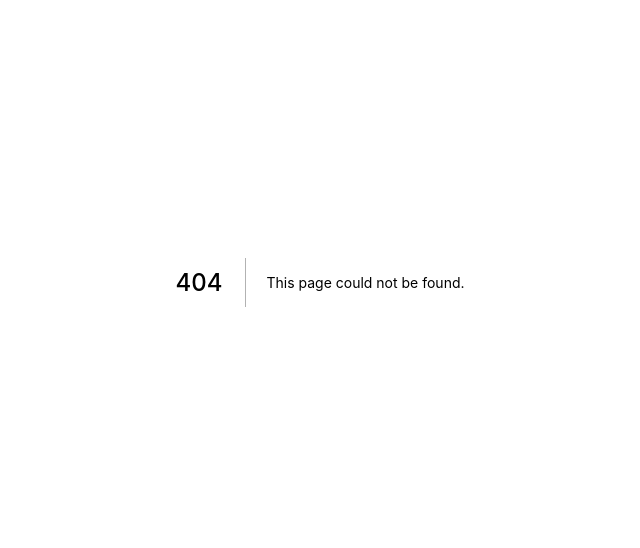
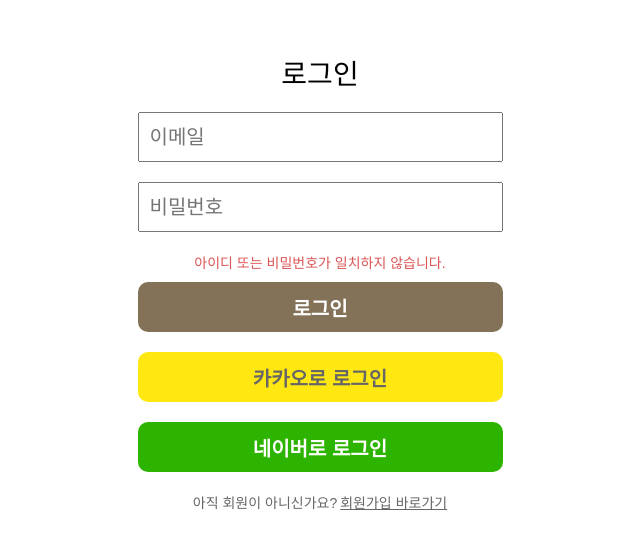
Before and after one commit to Team-Just-Do-it/Down-to-Earth, a Next.js app: page /login in a window 1280 px wide. Before the commit this address had no page. Shown: the part 118-666 px from the top of the page, without its empty margins (320-960 px from the left). Built offline with nearby package versions, Linux system fonts and the light colour scheme; what emotion-reset would draw is missing.

Commit message:
✅ Add: login UI

```diff
--- /dev/null
+++ b/src/pages/login.tsx
@@ -0,0 +1,105 @@
+import React, { useState } from "react";
+import type { NextPage } from "next";
+import styled from "@emotion/styled"
+
+const Login: NextPage = () => {
+
+  const [idCheck, setIdCheck] = useState("");
+  const [idError, setIdError] = useState(false);
+  const [pwCheck, setPwCheck] = useState("");
+  const [pwError, setPwError] = useState(false);
+
+	return (
+    <LoginContainer>
+      <LoginForm>
+        <h2>로그인</h2>
+        <label htmlFor="user-id"></label>
+        <input type="text" id="user-id" placeholder="이메일"/>
+        <label htmlFor="user-pw"></label>
+        <input type="passworkd" id="user-pw" placeholder="비밀번호"/>
+        <TextAlert>아이디 또는 비밀번호가 일치하지 않습니다.</TextAlert>
+        {/* {idError && <TextAlert>아이디 또는 비밀번호가 일치하지 않습니다.</TextAlert>}  */}
+        <LoginButton type="button">로그인</LoginButton>
+        <KakaoLoginButton type="button">카카오로 로그인</KakaoLoginButton>
+        <NaverLoginButton type="button">네이버로 로그인</NaverLoginButton>
+        <TextJoin>
+          아직 회원이 아니신가요?
+          <a href="">회원가입 바로가기</a>
+        </TextJoin>
+      </LoginForm>
+    </LoginContainer>
+	)
+}
+export default Login;
+
+
+const LoginContainer = styled.section`
+  display: flex;
+  justify-content: center;
+  align-items: center;
+  width: 100%;
+  height: 100vh;
+
+`
+const LoginForm = styled.form`
+  display: flex;
+  flex-direction: column;
+  align-items: center;
+  width: 365px;
+
+  h2 {
+    font-size: 28px;
+    font-weight: 500;
+    margin-bottom: 20px;
+  }
+  input {
+    width: 100%;
+    height: 50px;
+    box-sizing: border-box;
+    padding: 10px;
+    margin-bottom: 20px;
+    font-size: 20px;
+  }
+  button {
+    width: 100%;
+    height: 50px;
+    font-size: 20px;
+    font-weight: bold;
+    border-radius: 10px;
+    margin: 10px 0 10px 0;
+
+    &:hover{
+    opacity: 0.3;
+    transition-duration: 0.3s;
+    }
+  }
+`
+
+const TextAlert = styled.span`
+  color: #DC5454;
+  font-size: 14px;
+`
+
+const TextJoin = styled.span`
+  color: #666666;
+  font-size: 14px;
+  margin-top: 10px;
+
+  a {
+    margin-left: 3px;
+    color: #666666;
+    text-decoration: underline;
+  }
+`
+const LoginButton = styled.button`
+  background-color: #847258;
+  color: #FFF;
+`
+const KakaoLoginButton = styled.button`
+  background-color: #FFE812;
+  color: #666666;
+`
+const NaverLoginButton = styled.button`
+  background-color: #2DB400;
+  color: #FFF;
+`
```
